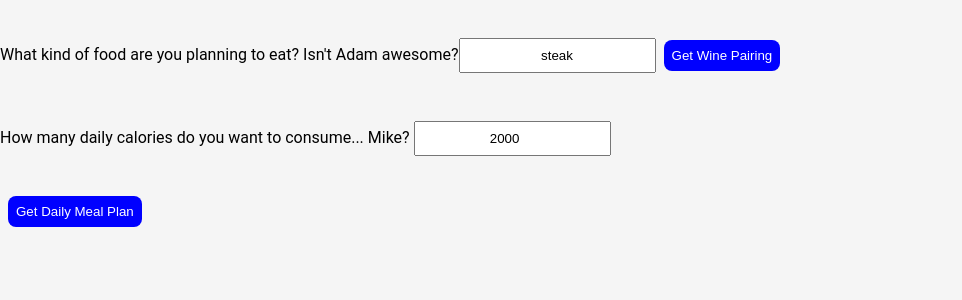
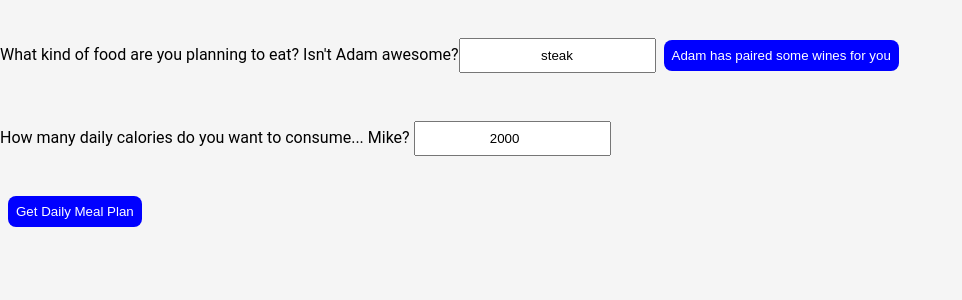
Before and after one commit to adamdasovich/spoonacular4, a React (Create React App) app: page / in a window 1280 px wide. Shown: the top 300 px of the page, without its empty margins (0-962 px from the left). Built offline with nearby package versions, Linux system fonts and the light colour scheme.

Commit message:
changed the button

```diff
--- a/src/App.js
+++ b/src/App.js
@@ -41,7 +41,7 @@ const App = () => {
 						placeholder='Search for a paired wine.'
 						value={mealSelection}
 						onChange={handleMealSelectionChange} />
-					<button onClick={getPairedWineData}>Get Wine Pairing</button>
+					<button onClick={getPairedWineData}>Adam has paired some wines for you</button>
 				</section>
 
 				{pairedWineData && <WineList pairedWineData={pairedWineData} mealSelection={mealSelection} />}
```
